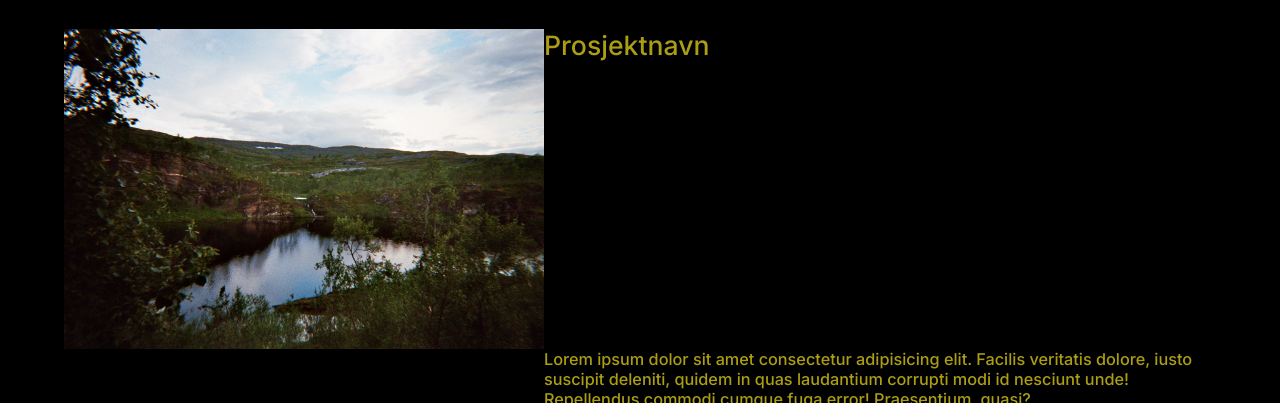
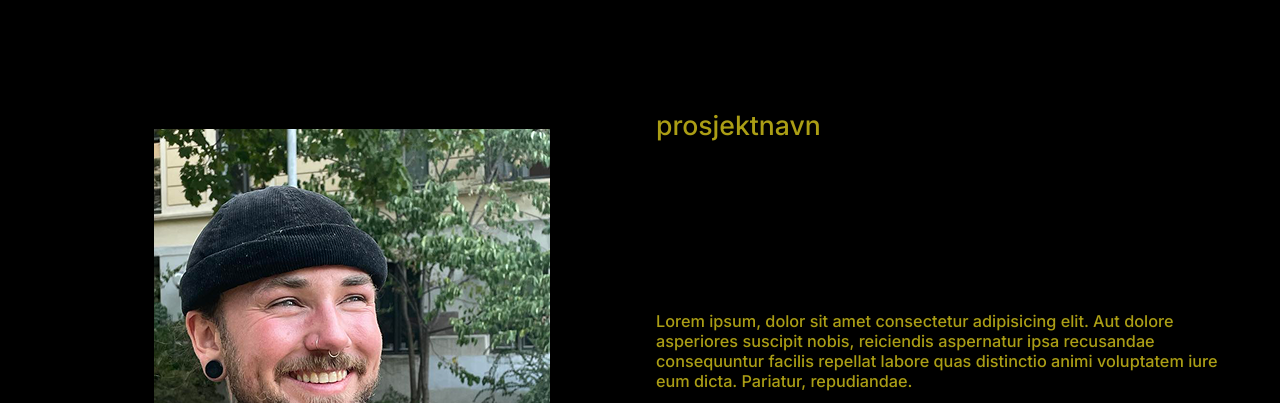
Before and after one commit to adamekholt/Portfolio, a website: page index.html in a window 1280 px wide. Shown: the part 1894-2297 px from the top of the page. Drawn offline with nearby package versions, Linux system fonts and the light colour scheme.

Commit message:
Add aos animation libery
Add aos attributes to the scrollitems in projects

```diff
--- a/index.html
+++ b/index.html
@@ -6,8 +6,10 @@
     <title>Portfolio</title>
     <link rel="stylesheet" href="styling.css">
     <link rel="stylesheet" href="https://cdnjs.cloudflare.com/ajax/libs/font-awesome/6.6.0/css/all.min.css" crossorigin="anonymous" referrerpolicy="no-referrer" />
+    <link href="https://unpkg.com/aos@2.3.1/dist/aos.css" rel="stylesheet">
     <link href="https://fonts.googleapis.com/css2?family=Anton&family=Inter:ital,opsz,wght@0,14..32,100..900;1,14..32,100..900&display=swap" rel="stylesheet">
-    <script src="script.js" defer></script>
+    <script src="https://unpkg.com/aos@2.3.1/dist/aos.js"></script>
+    <script src="script.js"></script>
 </head>
 <body>
     <header>
@@ -28,11 +30,13 @@
     <section id="landing-section">
         <img class="img-1" src="/images/Group 628.png" alt="illustration">
         <img class="img-2" src="/images/image.png" alt="self portrait">
+        <div class="wrapper">
             <h1>
                 I´m Adam, your<br>
                 new Front-end <br>
                 developer
             </h1>
+        </div>
     </section>
     <section id="about-section"> <!--HUSKHUSKHUSK skift section id til class(?)-->
         <!-- <img class="img-1" src="/images/465ba9f57a324d2fa1530c6db0e513af.jpg" alt="bildeinfo">   -->
@@ -75,9 +79,52 @@
             <p>Når jeg ikke sitter inne å jobber med misjonsarbeidet mitt (og studier), elsker jeg å være ute på tur. Jeg og familien min drar gjerne på turer i skog og mark, eller legger ut på roadtrips. Hjemme tilbringer jeg mye tid med den akustiske gitaren min og små trearbeidsprosjekter. Selv om jeg ikke lager store fruktboller enda, er jeg på vei dit, én skeiv teskje av gangen.</p>
         </div>
         </section>
-    <section id="projects-section">
+    <section class="projects-section">
         <h1>Projects</h1>
-        <ul>
+        <div class="scroll-container">
+            <div class="scroll-item" data-aos="zoom-in-right">
+                <!-- <pre> -->
+                    <div class="text-container">
+                        <h3>prosjektnavn</h3>
+                        <p>Lorem ipsum, dolor sit amet consectetur adipisicing elit. Aut dolore asperiores suscipit nobis, reiciendis aspernatur ipsa recusandae consequuntur facilis repellat labore quas distinctio animi voluptatem iure eum dicta. Pariatur, repudiandae.</p>
+                        <a href="https://www.github.com/adamekholt" target="_blank">
+                            <i class="fa-brands fa-github fa-lg"></i>
+                        </a>
+                    </div>
+                    <div class="image-container">
+                        <img class="img-1" src="/images/image.png" alt="illustration">
+                    </div>
+                    <!-- </pre> -->
+            </div>
+            <div class="scroll-item" data-aos="zoom-in-right">
+                <!-- <pre> -->
+                    <div class="text-container">
+                        <h3>prosjektnavn</h3>
+                        <p>Lorem ipsum, dolor sit amet consectetur adipisicing elit. Aut dolore asperiores suscipit nobis, reiciendis aspernatur ipsa recusandae consequuntur facilis repellat labore quas distinctio animi voluptatem iure eum dicta. Pariatur, repudiandae.</p>
+                        <a href="https://www.github.com/adamekholt" target="_blank">
+                            <i class="fa-brands fa-github fa-lg"></i>
+                        </a>
+                    </div>
+                    <div class="image-container">
+                        <img class="img-1" src="/images/image.png" alt="illustration">
+                    </div>
+                    <!-- </pre> -->
+            </div>
+            <div class="scroll-item" data-aos="zoom-in-right">
+                <!-- <pre> -->
+                    <div class="text-container">
+                        <h3>prosjektnavn</h3>
+                        <p>Lorem ipsum, dolor sit amet consectetur adipisicing elit. Aut dolore asperiores suscipit nobis, reiciendis aspernatur ipsa recusandae consequuntur facilis repellat labore quas distinctio animi voluptatem iure eum dicta. Pariatur, repudiandae.</p>
+                        <a href="https://www.github.com/adamekholt" target="_blank">
+                            <i class="fa-brands fa-github fa-lg"></i>
+                        </a>
+                    </div>
+                    <div class="image-container">
+                        <img class="img-1" src="/images/image.png" alt="illustration">
+                    </div>
+                    <!-- </pre> -->
+            </div>
+            <!-- <ul>
                 <li class="project-container">
                     <div class="project-item">
                         <img src="/images/465ba9f57a324d2fa1530c6db0e513af.jpg" alt="testbilde">
@@ -117,7 +164,8 @@
                         </a>
                     </div>
                 </li>
-        </ul>
+            </ul> -->
+        </div>
     </section>
     <section id="contact-section">
         <h1>
--- a/script.js
+++ b/script.js
@@ -0,0 +1,5 @@
+document.addEventListener('DOMContentLoaded', () => {
+    AOS.init({
+        duration: 700,
+    });
+});
--- a/styling.css
+++ b/styling.css
@@ -225,43 +225,41 @@ nav a {
     display: flex;
     flex-direction: column;
 }
-.projects-container{
+.scroll-container {
+    background-color: var(--BACKGROUND-COLOR-ONE);
+    color: var(--TEXT-COLOR-TWO);
+}
+.scroll-item {
     display: grid;
     grid-template-columns: 50% 50%;
-    grid-template-rows: 1 fr;
-    justify-items: center;
-    align-content: center;
-    max-height: 100%;
-    width: 100%;
-    row-gap: 4rem;
+    grid-template-rows: 10% 80% 10%;
+    max-width: 100%;
+    height: 100vh;
+
+    column-gap: 1rem;
 }
 
-.project-item {
-    display: inline-grid;
-    max-width: 100%;
-    max-height: 100%;
+.scroll-item .fa-brands{
+
 }
 
-.project-item h3{
-    grid-column: 2;
-    grid-row: 1;
+.text-container {
+    max-width: 100%;
 }
 
-.project-item p{
-    grid-column: 2;
-    grid-row: 2;
+.image-container{
+    display: flex;
+    grid-column: 1;
+    grid-row: 1/3;
+    justify-content: center;
+    align-items: center;
 }
 
-.project-item a{
-    grid-column: 2;
-    grid-row: 3;
+.image-container img{
+    display: block;
+    max-height: 100%;
+    max-width: auto;
 }
-
-.project-item img{
-    height: 20rem;
-    grid-column: 1;
-}
-
 /*contact-section*/
 #contact-section {
     display: grid;
```
Also changed, not shown: package.json (added, +23 -0 lines), 1 other file. Lines whose indentation alone changed are shown as unchanged.
